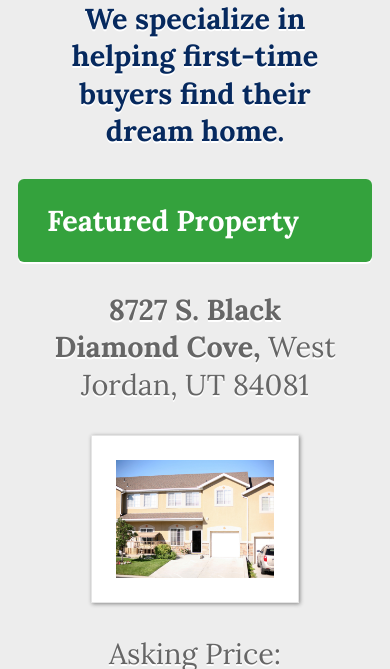
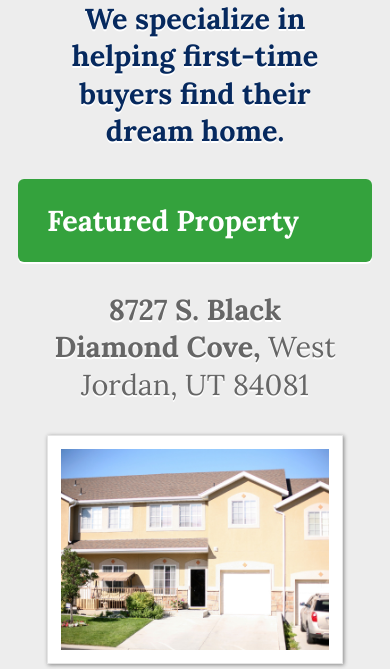
Before and after one commit to designerdean/eastland-utah, a plain HTML site: page index.html in a window 390 px wide. Shown: the part 168-837 px from the top of the page. Drawn offline with Linux system fonts and the light colour scheme.

Commit message:
fixed some responsiveness

```diff
--- a/css/style.css
+++ b/css/style.css
@@ -236,6 +236,16 @@ footer {
 /* =MEDIA QUERIES
 ----------------------------------------------- */
 
+/* Smartphones (portrait) */
+@media only screen and (max-width : 800px) {
+
+	#featured img {
+		max-width: 100%;
+		padding: 0.8em;
+	}
+
+}
+
 /* Smartphones (portrait and landscape) */
 @media only screen and (min-device-width : 320px) and (max-device-width : 480px) {
 
```
